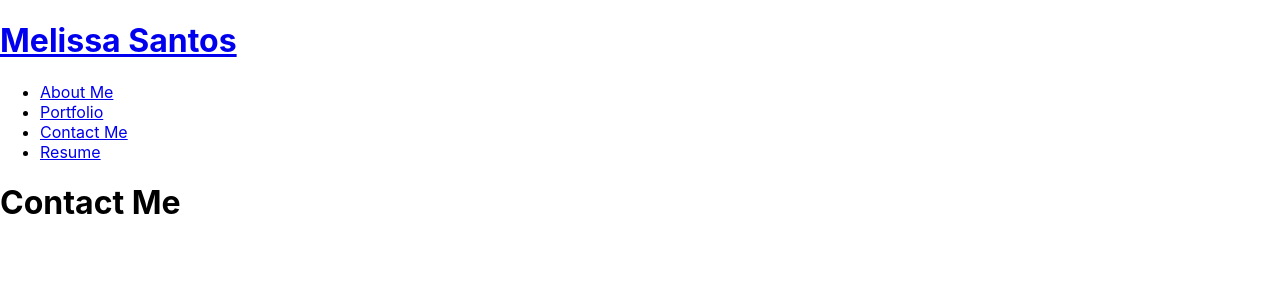
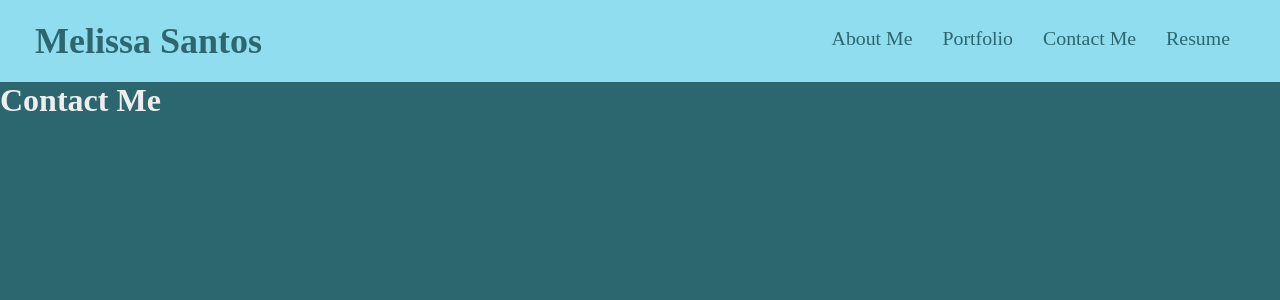
Before and after one commit to kmelissasantos/react-portfolio-, a React (Create React App) app: page / in a window 1280 px wide. Shown: the top 300 px of the page. Built offline with nearby package versions, Linux system fonts and the light colour scheme.

Commit message:
updated index.css

```diff
--- a/src/index.css
+++ b/src/index.css
@@ -1,13 +1,56 @@
-body {
-  margin: 0;
-  font-family: -apple-system, BlinkMacSystemFont, 'Segoe UI', 'Roboto', 'Oxygen',
-    'Ubuntu', 'Cantarell', 'Fira Sans', 'Droid Sans', 'Helvetica Neue',
-    sans-serif;
-  -webkit-font-smoothing: antialiased;
-  -moz-osx-font-smoothing: grayscale;
+:root {
+  --darkblue: #2c666e;
+  --lightblue: #90ddf0;
+  --lightgrey: #f0edee;
 }
 
-code {
-  font-family: source-code-pro, Menlo, Monaco, Consolas, 'Courier New',
-    monospace;
+* {
+  box-sizing: border-box;
+  margin: 0;
+  padding: 0;
 }
+
+body {
+  color: var(--lightgrey);
+  background-color: var(--darkblue);
+}
+
+header {
+  padding: 20px 35px;
+  background-color: var(--lightblue);
+  display: flex;
+  justify-content: space-between;
+  flex-wrap: wrap;
+  position: sticky;
+  }
+
+  header h1 {
+    font-weight: bold;
+    margin: 0;
+    font-size: 36px;
+    color: var(--lightgrey);
+  }
+
+  header a {
+    text-decoration: none;
+    color: var(--darkblue);
+  }
+
+
+  header nav {
+    margin: 7px 0;
+  }
+
+  header nav ul {
+    display: flex;
+    flex-wrap: wrap;
+    justify-content: space-between;
+    align-items: center;
+    list-style: none;
+  }
+
+  header nav ul li a {
+    padding: 10px 15px;
+    font-weight: lighter;
+    font-size: 1.55vw;
+  }
```
